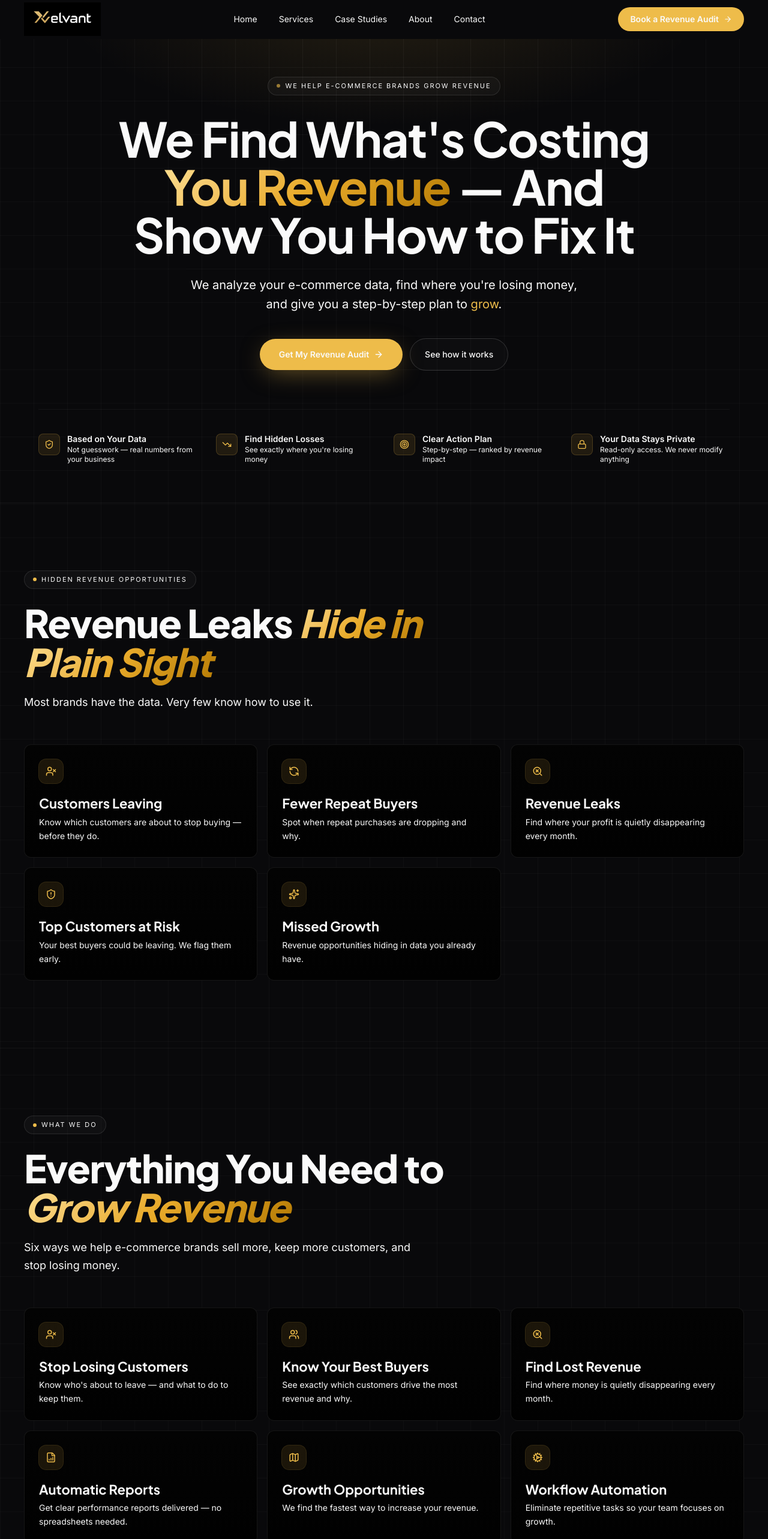
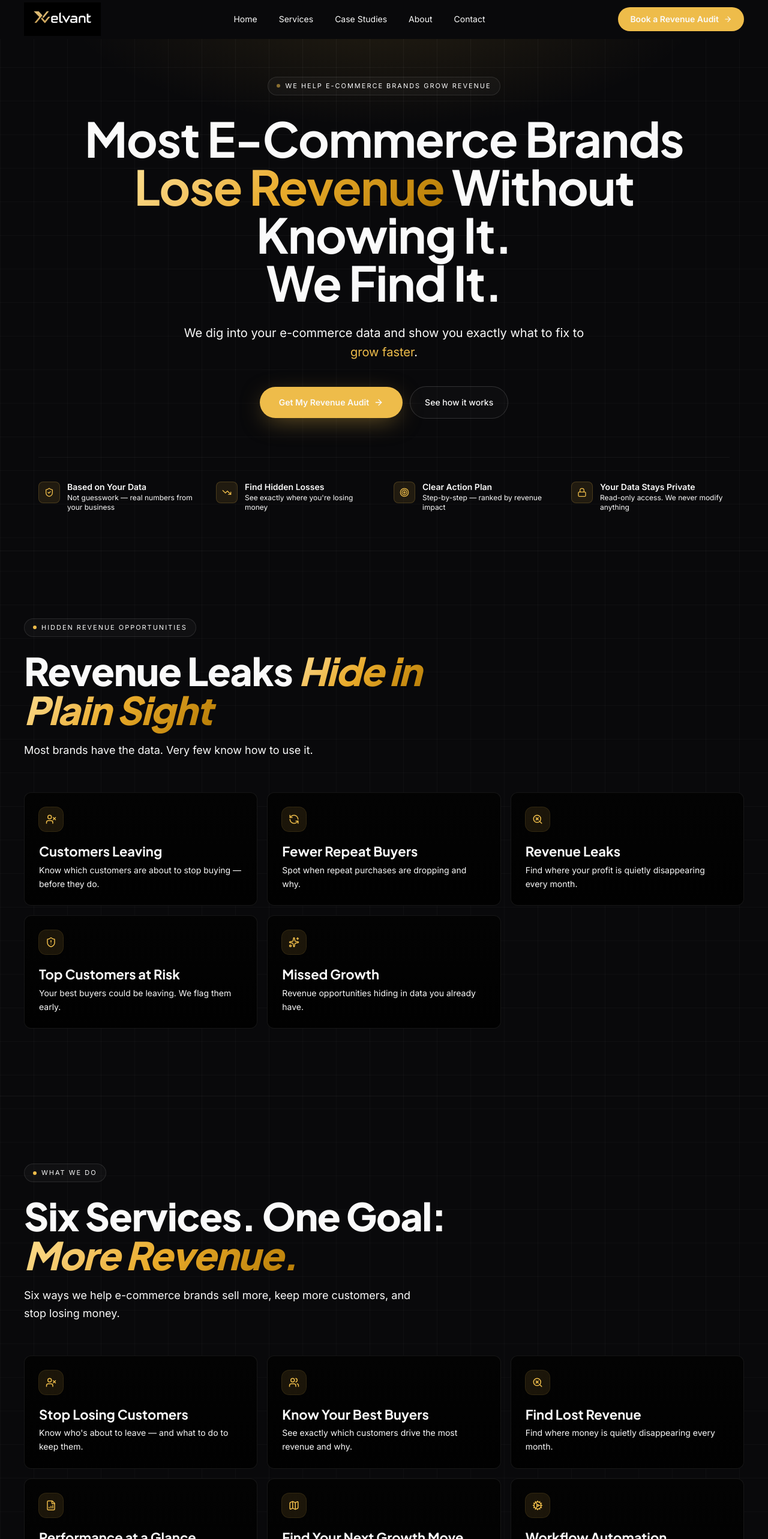
Before and after one commit to ali-zain-ai/Xelvant-site, a Next.js app: page / in a window 1280 px wide. Shown: the top 2566 px of the page at 60% size. Built offline with nearby package versions, Linux system fonts and the light colour scheme.

Commit message:
Final homepage copy: hero heading, subheading, services heading/titles, how-it-works heading

```diff
--- a/components/sections/HeroSection.tsx
+++ b/components/sections/HeroSection.tsx
@@ -81,11 +81,11 @@ export default function HeroSection() {
               letterSpacing: "-0.02em",
             }}
           >
-            We Find What&apos;s Costing
+            Most E-Commerce Brands{" "}
+            <span className="text-gradient-gold">Lose Revenue</span>{" "}
+            Without Knowing It.{" "}
             <br />
-            <span className="text-gradient-gold">You Revenue</span> — And
-            <br />
-            Show You How to Fix It
+            We Find It.
           </h1>
         </FadeUp>
 
@@ -95,9 +95,8 @@ export default function HeroSection() {
             className="mx-auto mt-7 max-w-2xl text-base sm:text-lg md:text-xl leading-relaxed"
             style={{ color: "var(--muted-foreground)" }}
           >
-            We analyze your e-commerce data, find where you&apos;re
-            losing money, and give you a step-by-step plan to{" "}
-            <span style={{ color: "var(--primary)" }}>grow</span>.
+            We dig into your e-commerce data and show you exactly what to fix to{" "}
+            <span style={{ color: "var(--primary)" }}>grow faster</span>.
           </p>
         </FadeUp>
 
--- a/components/sections/HowItWorksSection.tsx
+++ b/components/sections/HowItWorksSection.tsx
@@ -43,8 +43,8 @@ export default function HowItWorksSection() {
               letterSpacing: "-0.02em",
             }}
           >
-            How It Works —{" "}
-            <span className="text-gradient-gold italic">4 Simple Steps</span>
+            Connect. Analyze. Report.{" "}
+            <span className="text-gradient-gold italic">Grow.</span>
           </h2>
           <p className="mt-5 text-base md:text-lg max-w-2xl leading-relaxed" style={{ color: "var(--muted-foreground)" }}>
             From connecting your data to getting a clear plan. The whole process takes 14 days.
--- a/components/sections/ServicesPreviewSection.tsx
+++ b/components/sections/ServicesPreviewSection.tsx
@@ -16,8 +16,8 @@ const services = [
   { Icon: UserX,        title: "Stop Losing Customers",        desc: "Know who's about to leave — and what to do to keep them." },
   { Icon: Users,        title: "Know Your Best Buyers",        desc: "See exactly which customers drive the most revenue and why." },
   { Icon: SearchX,      title: "Find Lost Revenue",            desc: "Find where money is quietly disappearing every month." },
-  { Icon: FileBarChart, title: "Automatic Reports",            desc: "Get clear performance reports delivered — no spreadsheets needed." },
-  { Icon: Map,          title: "Growth Opportunities",         desc: "We find the fastest way to increase your revenue." },
+  { Icon: FileBarChart, title: "Performance at a Glance",      desc: "Get clear performance reports delivered — no spreadsheets needed." },
+  { Icon: Map,          title: "Find Your Next Growth Move",   desc: "We find the fastest way to increase your revenue." },
   { Icon: Cog,          title: "Workflow Automation",          desc: "Eliminate repetitive tasks so your team focuses on growth." },
 ];
 
@@ -45,7 +45,8 @@ export default function ServicesPreviewSection() {
               letterSpacing: "-0.02em",
             }}
           >
-            Everything You Need to <span className="text-gradient-gold italic">Grow Revenue</span>
+            Six Services. One Goal:{" "}
+            <span className="text-gradient-gold italic">More Revenue.</span>
           </h2>
           <p className="mt-5 text-base md:text-lg max-w-2xl leading-relaxed" style={{ color: "var(--muted-foreground)" }}>
             Six ways we help e-commerce brands sell more, keep more customers, and stop losing money.
```
